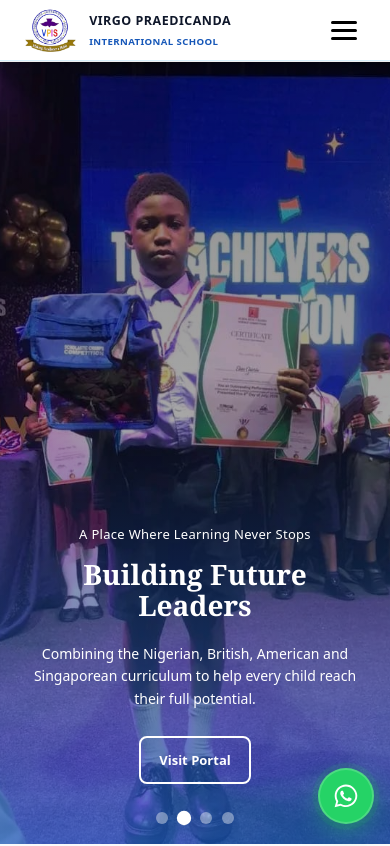
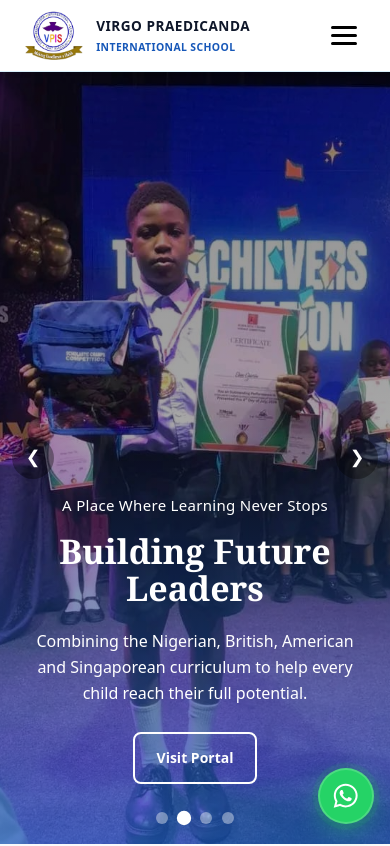
Before and after one commit to Abas-dev/VIRGO-PRAEDICANDA-landing, a React (Vite) app: page / in a window 390 px wide. Shown: the top 846 px of the page. Built offline with nearby package versions, Linux system fonts and the light colour scheme.

Commit message:
Update index.css

```diff
--- a/src/index.css
+++ b/src/index.css
@@ -639,6 +639,52 @@ iframe {
   z-index: 2;
 }
 
+.hero-carousel-dot.active {
+  background: white;
+  transform: scale(1.2);
+}
+
+/* Arrows */
+
+.hero-arrow {
+  position: absolute;
+  top: 50%;
+  transform: translateY(-50%);
+  z-index: 20;
+
+  width: 52px;
+  height: 52px;
+  border-radius: 50%;
+  border: none;
+  cursor: pointer;
+
+  display: flex;
+  align-items: center;
+  justify-content: center;
+
+  background: rgba(0, 0, 0, 0.35);
+  color: white;
+  font-size: 1.4rem;
+  line-height: 1;
+
+  transition:
+    background 0.25s ease,
+    transform 0.25s ease;
+}
+
+.hero-arrow:hover {
+  background: rgba(0, 0, 0, 0.6);
+  transform: translateY(-50%) scale(1.08);
+}
+
+.hero-prev {
+  left: 24px;
+}
+
+.hero-next {
+  right: 24px;
+}
+
 /* Overlay */
 
 .hero-overlay {
@@ -2763,6 +2809,21 @@ iframe {
     bottom: 20px;
   }
 
+    .hero-arrow {
+    width: 42px;
+    height: 42px;
+    font-size: 1.1rem;
+  }
+
+  .hero-prev {
+    left: 12px;
+  }
+
+  .hero-next {
+    right: 12px;
+  }
+}
+
   /* Homepage sections: comfortable, consistent spacing */
   .quality-education-section,
   .academic-excellence-section,
@@ -3013,6 +3074,12 @@ iframe {
     font-size: 13px;
   }
 
+    .hero-arrow {
+    width: 36px;
+    height: 36px;
+    font-size: 1rem;
+  }
+
   .quality-education-title,
   .academic-excellence-title {
     font-size: 1.8rem;
```
